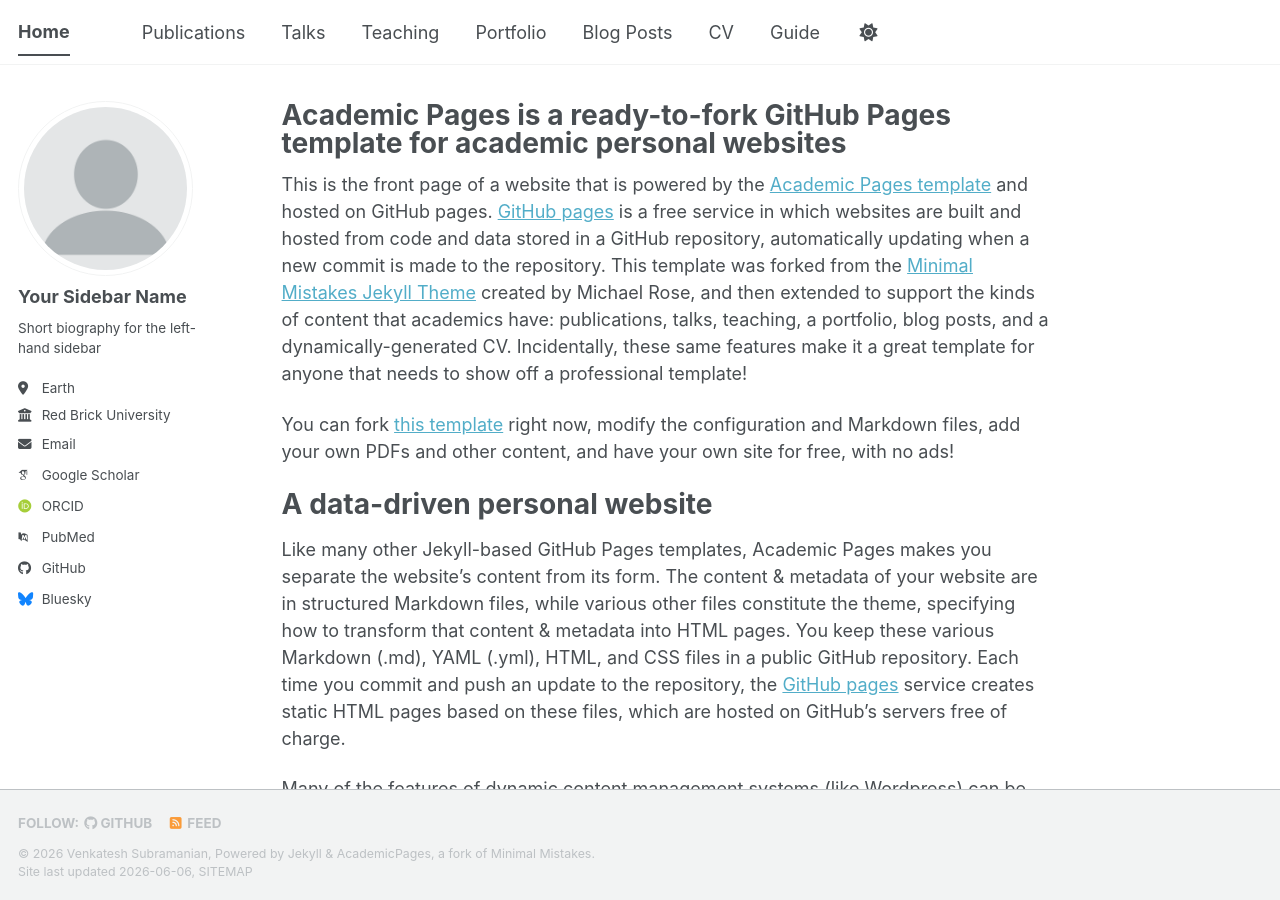
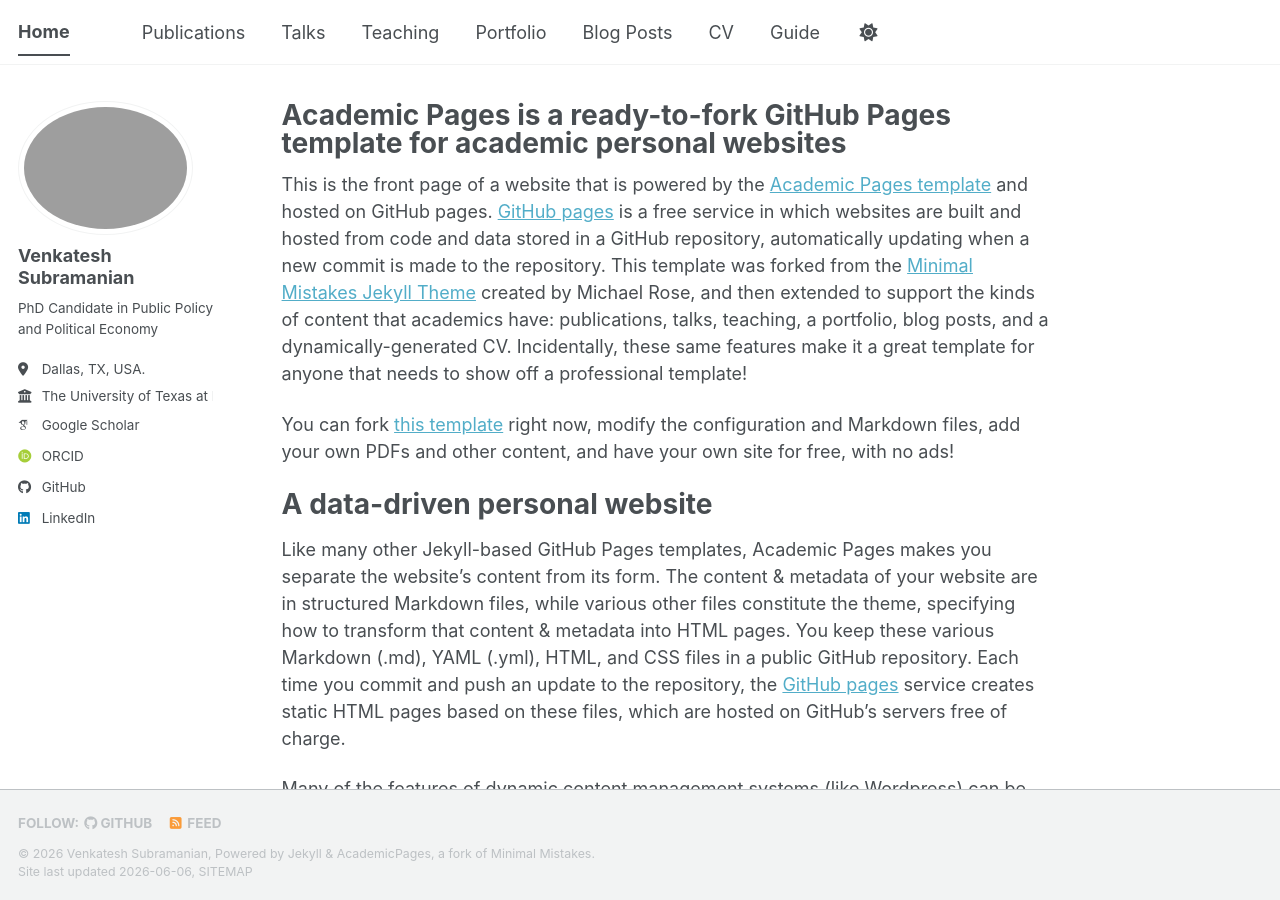
Before and after one commit to VenkiPhy6/portfolio_website, a Jekyll site: the page built from _pages/about.md, in a window 1280 px wide and 900 px high. Built offline with Jekyll 4.4.1, drawn with Linux system fonts in a browser that asks for light colours; some web fonts are replaced; a script bundle is joined from its source files by our own code; library files that are not in the unit come from our copies.

Commit message:
config changes

```diff
--- a/_config.yml
+++ b/_config.yml
@@ -23,25 +23,25 @@ repository               : "academicpages/academicpages.github.io"
 #               Additional customization can be done by editing /_includes/author-profile.html
 author:
   # Biographic information
-  avatar           : "profile.png"
-  name             : "Your Sidebar Name"
+  avatar           : "profile.jpg"
+  name             : "Venkatesh Subramanian"
   pronouns         : # example: "she/her"
-  bio              : "Short biography for the left-hand sidebar"
-  location         : "Earth"
-  employer         : "Red Brick University"
+  bio              : "PhD Candidate in Public Policy and Political Economy"
+  location         : "Dallas, TX, USA."
+  employer         : "The University of Texas at Dallas"
   uri              : # URL
-  email            : "none@example.org"
+  email            : # ""
 
   # Academic websites
   academia         : # URL
   arxiv            : # URL - Update with the correct link to your profile
-  googlescholar    : "https://scholar.google.com/citations?user=PS_CX0AAAAAJ"
+  googlescholar    : "https://scholar.google.com/citations?user=dOENPuQAAAAJ&hl=en"
   inspire-hep      : # URL
   impactstory      : # URL
-  orcid            : "https://orcid.org/yourorcidurl"
+  orcid            : "https://orcid.org/0000-0003-4847-7556"
   semantic         : # URL
   ssrn             : # URL
-  pubmed           : "https://www.ncbi.nlm.nih.gov/pubmed/?term=john+snow"
+  pubmed           : #"https://www.ncbi.nlm.nih.gov/pubmed/?term=john+snow"
   researchgate     : # URL
   scopus           : # URL
   zotero           : # URL
@@ -51,13 +51,13 @@ author:
   bitbucket        : # Username - Update with your username on the site
   codepen          : # Username
   dribbble         : # Username
-  github           : "academicpages"
+  github           : "https://github.com/venkiphy6"
   kaggle           : # Username
   stackoverflow    : # User number or user number and name (i.e., use "1" or "1/jeff-atwood")
 
   # Social media
   artstation       : # Username
-  bluesky          : "bsky.app" # Replace this with you Bluesky username
+  bluesky          : #"bsky.app" # Replace this with you Bluesky username
   facebook         : # Username
   flickr           : # Username
   foursquare       : # Username
@@ -66,7 +66,7 @@ author:
   keybase          : # Username
   instagram        : # Username
   lastfm           : # Username
-  linkedin         : # Username
+  linkedin         : "venkateshutd"
   mastodon         : # URL
   medium           : # URL
   pinterest        : # Username
```
Also changed, not shown: files/bibtex1.bib (deleted, +0 -10 lines), images/profile.png (deleted), 7 other files.
